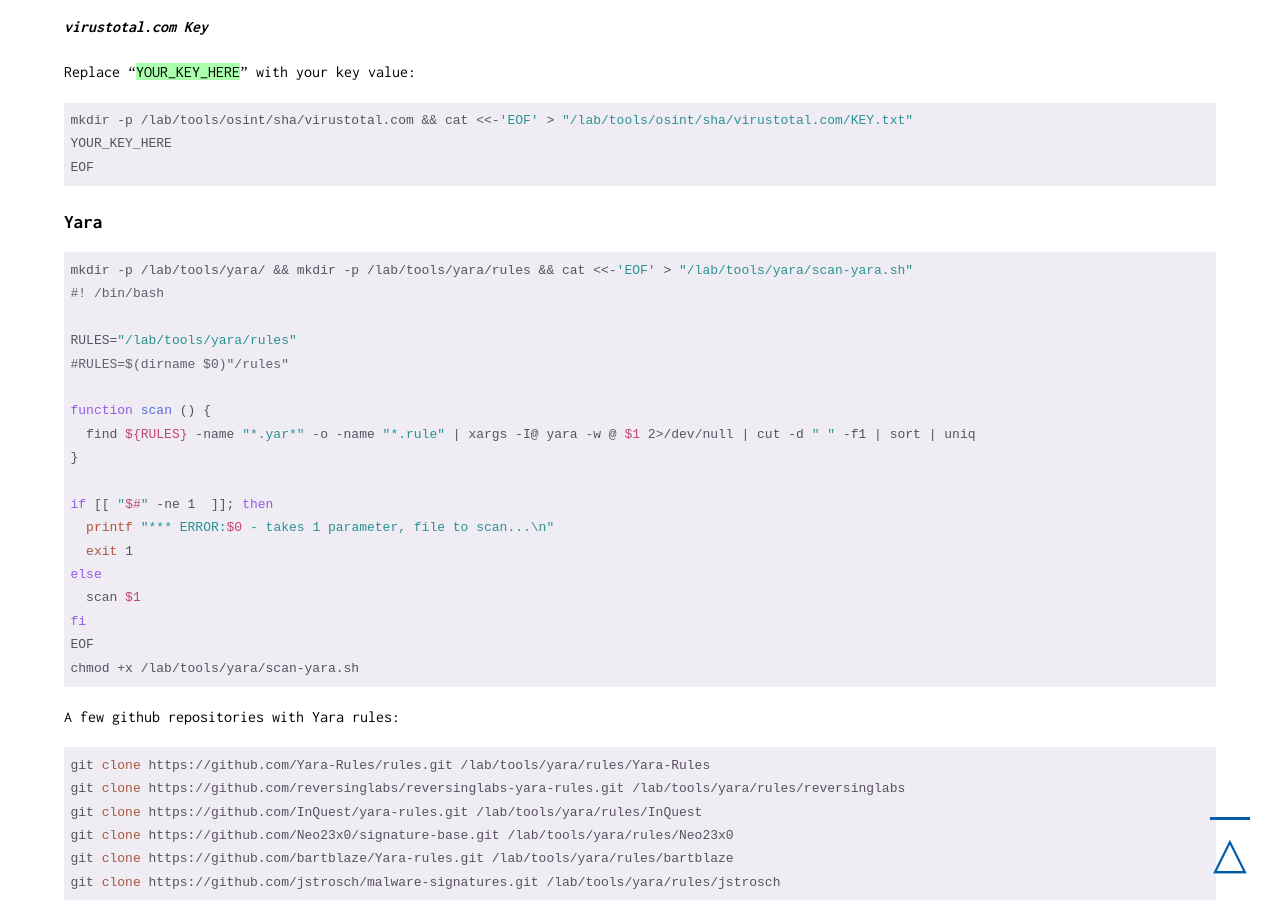
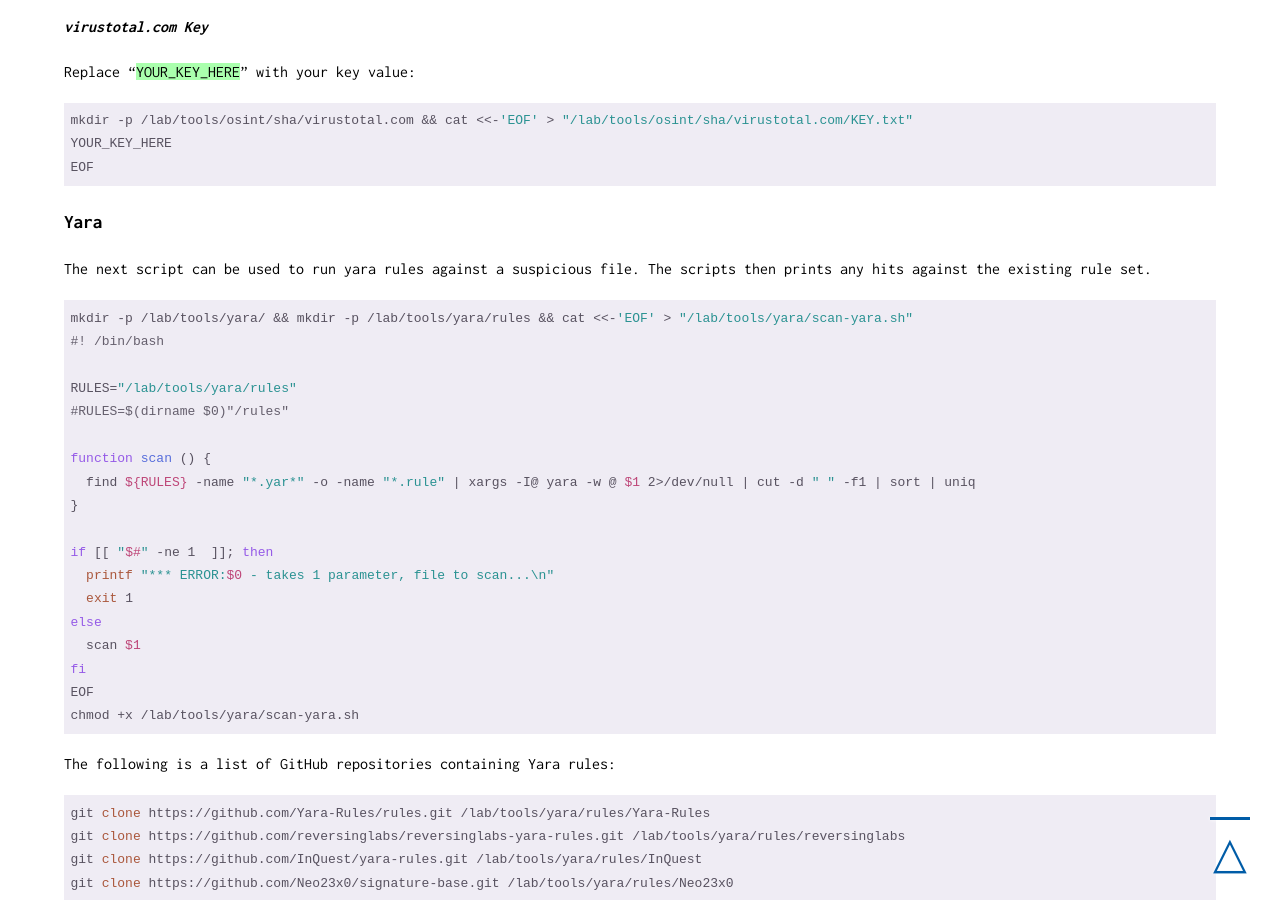
Before and after one commit to qwertzy-antonio-godinho/qwertzy-antonio-godinho.github.io, a Jekyll site: the page built from _posts/2021-02-08-Malware-Lab-Part-1-The-Gateway.md, in a window 1280 px wide and 900 px high, scrolled down 61274 px. Built offline with Jekyll 4.4.1, drawn with Linux system fonts in a browser that asks for light colours.

Commit message:
update yara

```diff
--- a/_posts/2021-02-08-Malware-Lab-Part-1-The-Gateway.md
+++ b/_posts/2021-02-08-Malware-Lab-Part-1-The-Gateway.md
@@ -2041,6 +2041,8 @@
 
 ## Yara
 
+The next script can be used to run yara rules against a suspicious file. The scripts then prints any hits against the existing rule set.
+
 <pre><code class="bash">mkdir -p /lab/tools/yara/ && mkdir -p /lab/tools/yara/rules && cat <<-'EOF' > "/lab/tools/yara/scan-yara.sh"
 #! /bin/bash
 
@@ -2060,7 +2062,7 @@
 EOF
 chmod +x /lab/tools/yara/scan-yara.sh</code></pre>
 
-A few github repositories with Yara rules:
+The following is a list of GitHub repositories containing Yara rules:
 
 <pre><code class="bash">git clone https://github.com/Yara-Rules/rules.git /lab/tools/yara/rules/Yara-Rules
 git clone https://github.com/reversinglabs/reversinglabs-yara-rules.git /lab/tools/yara/rules/reversinglabs
```
